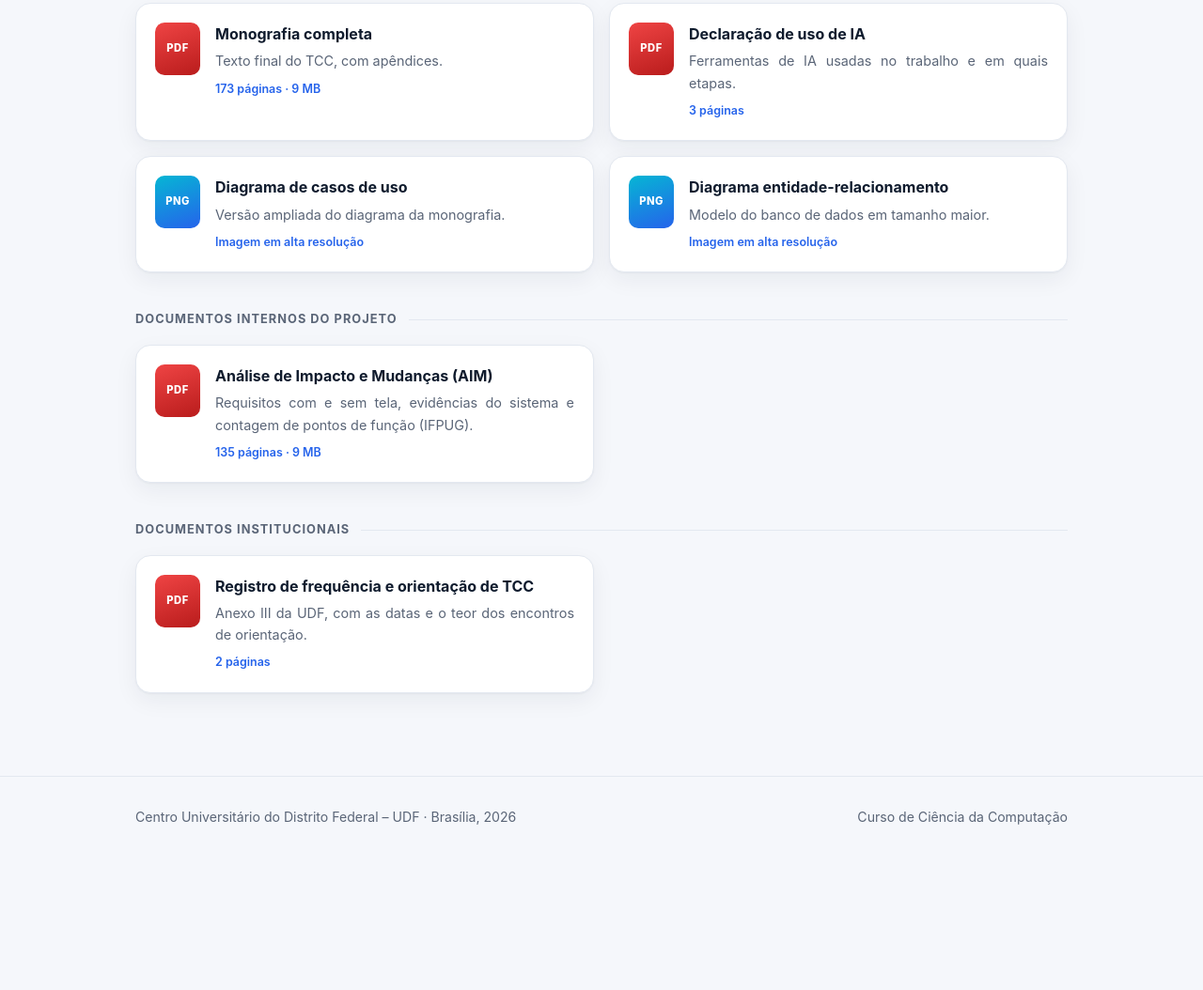
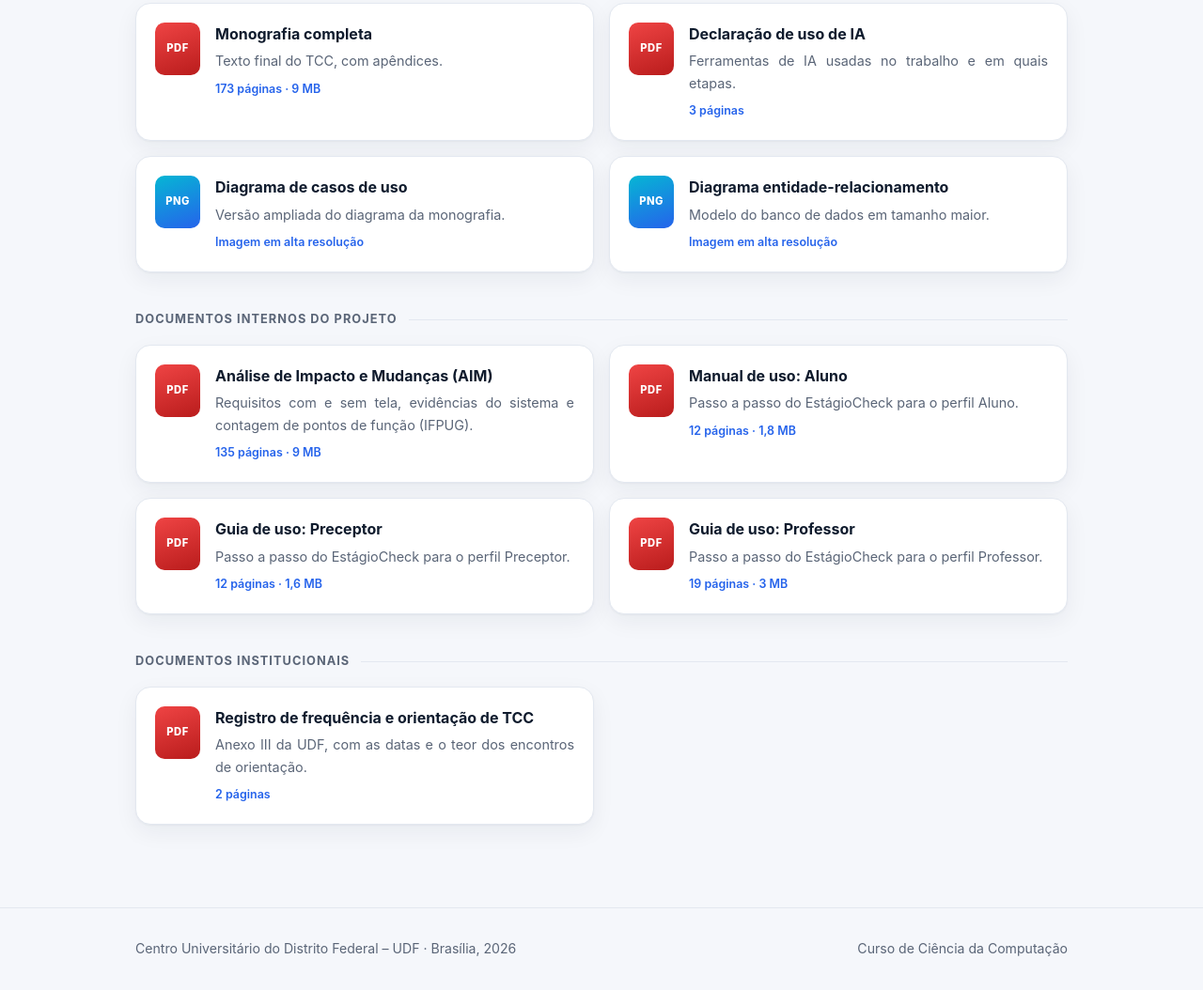
Before and after one commit to Kaua1217/estagiocheck, a plain HTML site: page index.html in a window 1280 px wide. Shown: the part 2769-3823 px from the top of the page at 94% size. Before the commit the page ends 3682 px from the top, so only its background shows below. Drawn offline with Linux system fonts and the light colour scheme.

Commit message:
Adiciona os guias de uso de aluno, preceptor e professor
Co-Authored-By: Claude Opus 5.5 <noreply@anthropic.com>
Claude-Session: https://claude.ai/code/session_01FJbhshefT4B95uQNFNjHEe

```diff
--- a/index.html
+++ b/index.html
@@ -264,6 +264,18 @@
         <span class="badge pdf">PDF</span>
         <div><h3>Análise de Impacto e Mudanças (AIM)</h3><p>Requisitos com e sem tela, evidências do sistema e contagem de pontos de função (IFPUG).</p><span class="meta">135 páginas · 9 MB</span></div>
       </a>
+      <a class="doc interno" href="docs/Manual_de_Uso_Aluno.pdf" target="_blank" rel="noopener">
+        <span class="badge pdf">PDF</span>
+        <div><h3>Manual de uso: Aluno</h3><p>Passo a passo do EstágioCheck para o perfil Aluno.</p><span class="meta">12 páginas · 1,8 MB</span></div>
+      </a>
+      <a class="doc interno" href="docs/Guia_de_Uso_Preceptor.pdf" target="_blank" rel="noopener">
+        <span class="badge pdf">PDF</span>
+        <div><h3>Guia de uso: Preceptor</h3><p>Passo a passo do EstágioCheck para o perfil Preceptor.</p><span class="meta">12 páginas · 1,6 MB</span></div>
+      </a>
+      <a class="doc interno" href="docs/Guia_de_Uso_Professor.pdf" target="_blank" rel="noopener">
+        <span class="badge pdf">PDF</span>
+        <div><h3>Guia de uso: Professor</h3><p>Passo a passo do EstágioCheck para o perfil Professor.</p><span class="meta">19 páginas · 3 MB</span></div>
+      </a>
     </div>
 
     <div class="group-label" id="institucionais" style="margin-top:40px">Documentos institucionais</div>
```
Also changed, not shown: 4 other files.
